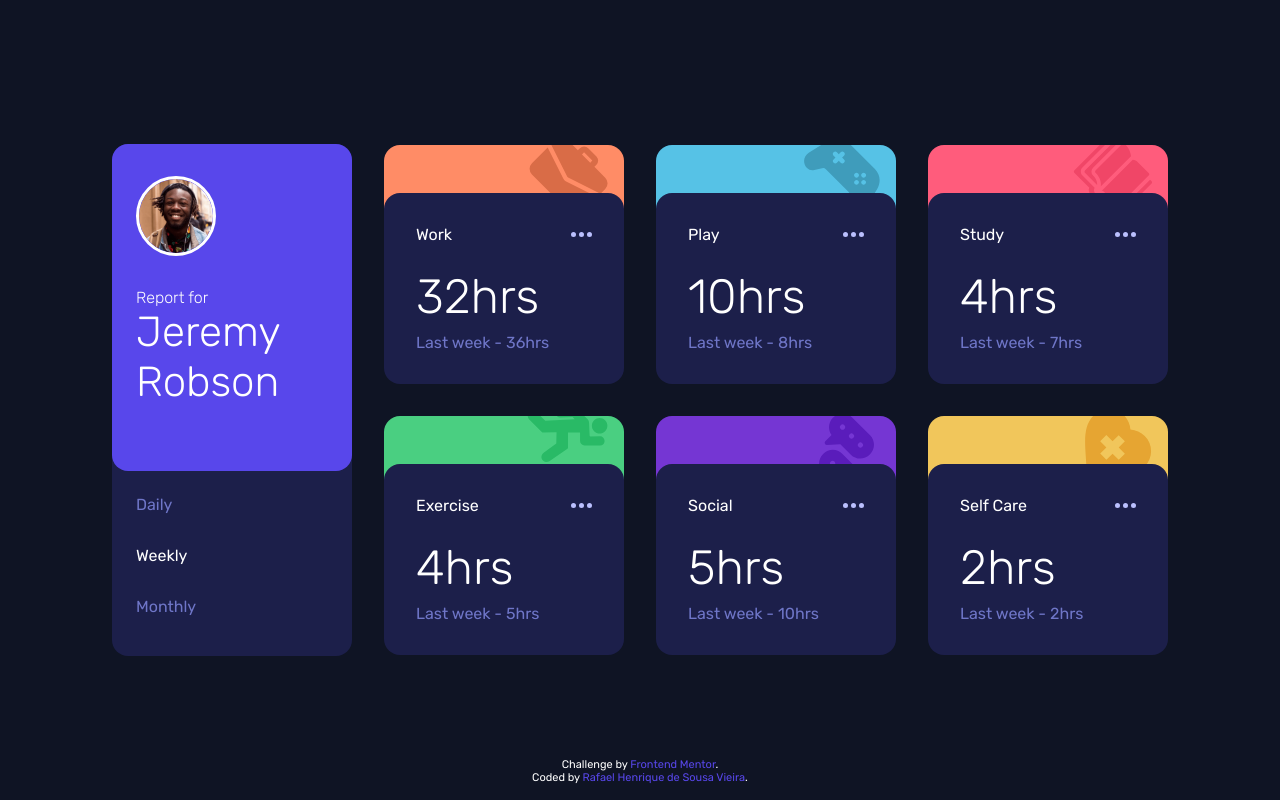
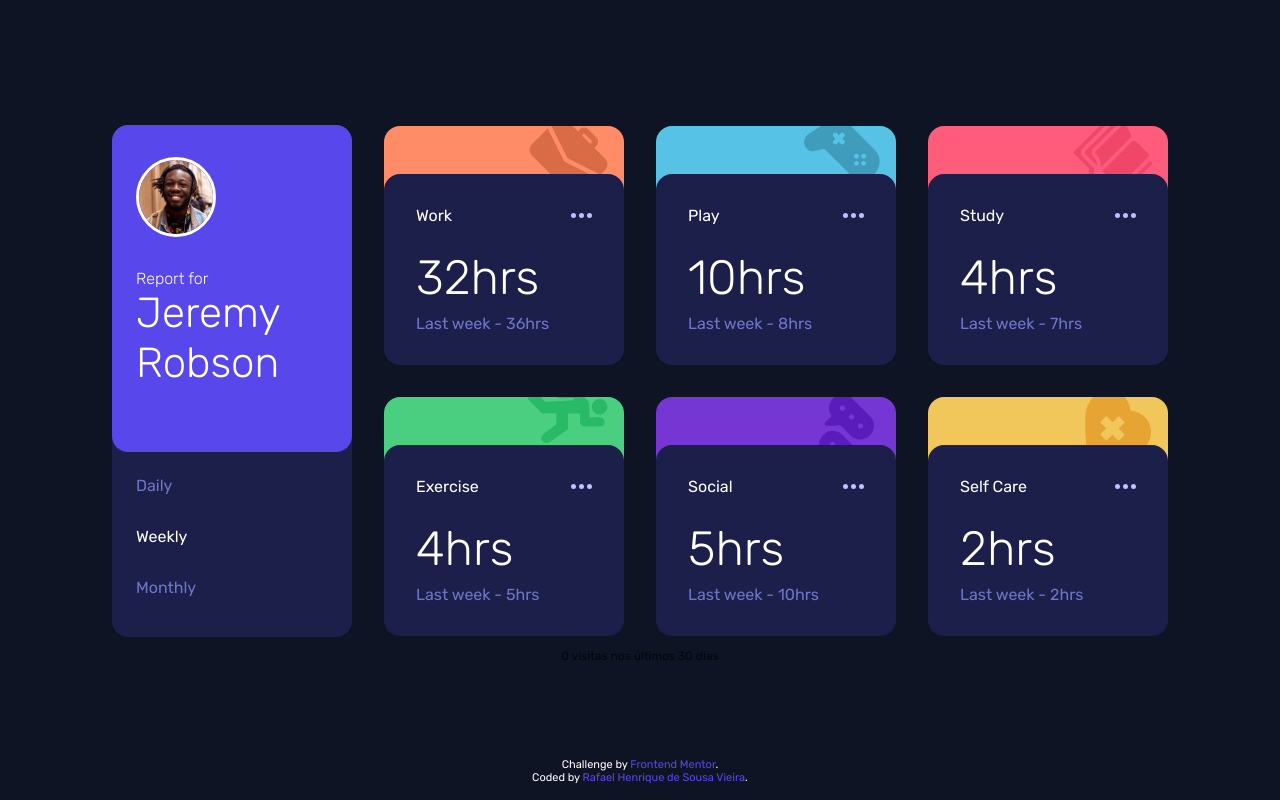
Before and after one commit to RafaelHDSV/Time-tracking-dashboard, a plain HTML site: page index.html in a window 1280 px wide. Drawn offline with Linux system fonts and the light colour scheme.

Commit message:
Show public visit count in the footer (board#22). (#1)

```diff
--- a/index.html
+++ b/index.html
@@ -143,6 +143,8 @@
   <script src="script.js"></script>
     <script type="module" src="js/analytics.js"></script>
 <script data-name="BMC-Widget" data-cfasync="false" src="https://cdnjs.buymeacoffee.com/1.0.0/widget.prod.min.js" data-id="vieira" data-description="Support me on Buy me a coffee!" data-message="" data-color="#FF8B64" data-position="Right" data-x_margin="18" data-y_margin="18"></script>
+    <p id="va-visits" aria-live="polite" hidden style="margin:0;padding:0.75rem 1rem;text-align:center;font-size:0.75rem;opacity:0.7"></p>
+    <script type="module" src="js/visit-count.js"></script>
 </body>
 
 </html>
--- /dev/null
+++ b/js/visit-count.js
@@ -0,0 +1,22 @@
+const key = 'time-tracking-dashboard'
+const el = document.getElementById('va-visits')
+if (el) {
+  const local = ['localhost', '127.0.0.1', '[::1]'].includes(location.hostname)
+  ;(async () => {
+    try {
+      const res = await fetch(
+        `https://analytics.getvieira.com/v1/public/projects/${encodeURIComponent(key)}/summary?period=30d`
+      )
+      const data = res.ok ? await res.json() : null
+      const n = typeof data?.pageviews === 'number' ? data.pageviews : 0
+      if (!local && n <= 0) return
+      el.textContent = `${new Intl.NumberFormat('pt-BR').format(n)} visitas nos últimos 30 dias`
+      el.hidden = false
+    } catch {
+      if (local) {
+        el.textContent = '0 visitas nos últimos 30 dias'
+        el.hidden = false
+      }
+    }
+  })()
+}
--- a/vendor/vieira-analytics/package.json
+++ b/vendor/vieira-analytics/package.json
@@ -1,6 +1,6 @@
 {
   "name": "@vieira/analytics",
-  "version": "0.1.2",
+  "version": "0.2.2",
   "private": true,
   "type": "module",
   "main": "./dist/index.js",
```
Also changed, not shown: vendor/vieira-analytics/dist/chunk-7RC3YH4P.js, vendor/vieira-analytics/dist/index.js, vendor/vieira-analytics/dist/react.js, 3 other files.
